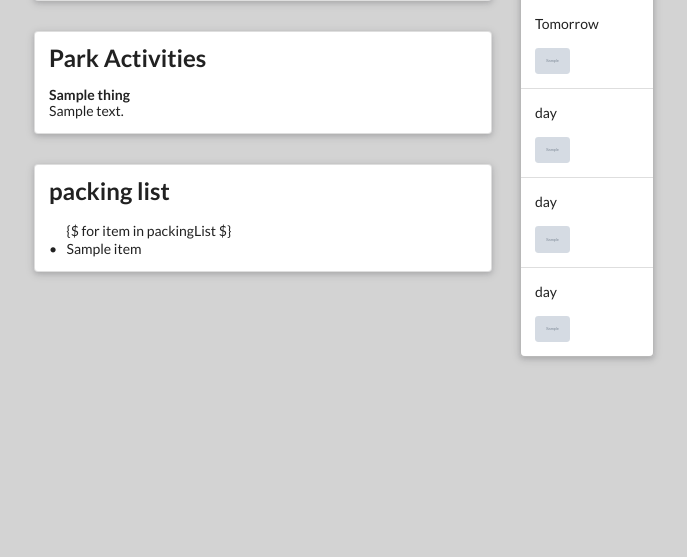
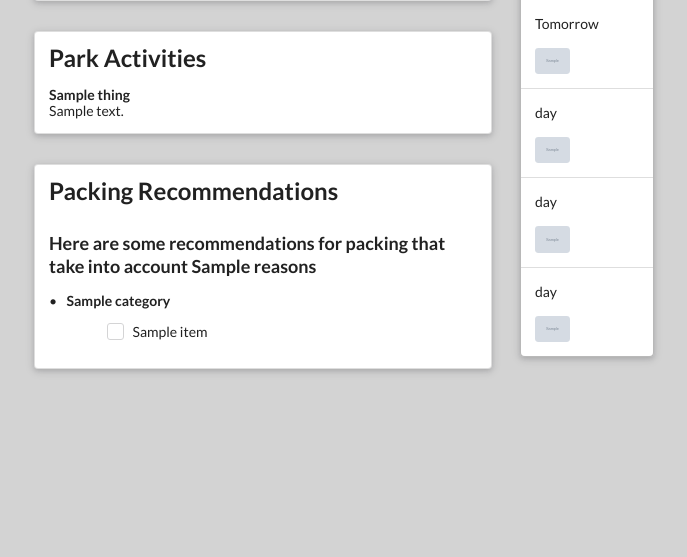
Before and after one commit to ruizr15/basecamp, a Flask app: template app/templates/display.html in a window 1280 px wide. Shown: the part 243-800 px from the top of the page, without its empty margins (296-983 px from the left). Run offline with Flask 2, Linux system fonts and the light colour scheme; the template is opened without the code that fills it: most values are stand-ins (such as "Sample title", 1, 10 or a date in 2020); grey boxes marked "Sample" are stand-in pictures.

Commit message:
Add image support and start of packing list

```diff
--- a/app/templates/display.html
+++ b/app/templates/display.html
@@ -11,7 +11,7 @@
 <body>
     <div class="ui grid">
         <div class="ten wide column"><h1 class="ui header">{{parkName}}</h1></div>
-        <div class="six wide column"><img class="ui small rounded image" src="https://cdn.discordapp.com/attachments/540413083818917902/779614411689689088/image0.jpg"></div>
+        <div class="six wide column"><img class="ui small rounded image" src={{imgsrc}}></div>
     </div>
 
     <div class="ui divider"></div>
@@ -41,10 +41,24 @@
         </div>
         <div class="ui hidden divider"></div>
         <div class="ui raised segment">
-            <h2 class="ui header">packing list</h2>
+            <h2 class="ui header">Packing Recommendations</h2>
+            <h3 class="ui header">Here are some recommendations for packing that take into account {{reasons}}</h3>
             <div class="ui bulleted list">
-                {$ for item in packingList $}
-                <div class="item">{{item}}</div>
+                {% for category in packingList %}
+                <div class="item">
+                    <div class="header">{{category}}</div>
+                    <ul>
+                        {% for item in packingList[category] %}
+                        <li style="list-style-type: none;">
+                        <div class="ui checkbox">
+                            <input type="checkbox">
+                                <label>{{item}}</label>
+                            </div>
+                        </li>
+                        {% endfor%}
+                    </ul>
+                </div>
+                {% endfor %}
             </div>
         </div>
     </div>
```
Also changed, not shown: app/views.py (+35 -3 lines), app/static/logo.png (added).
